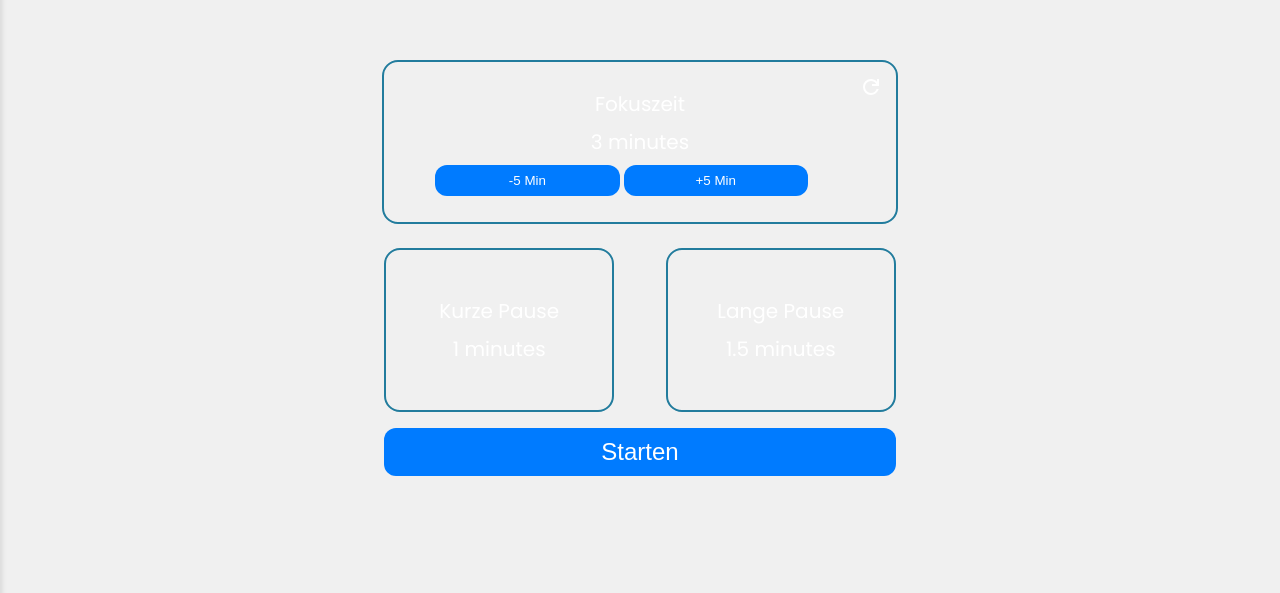
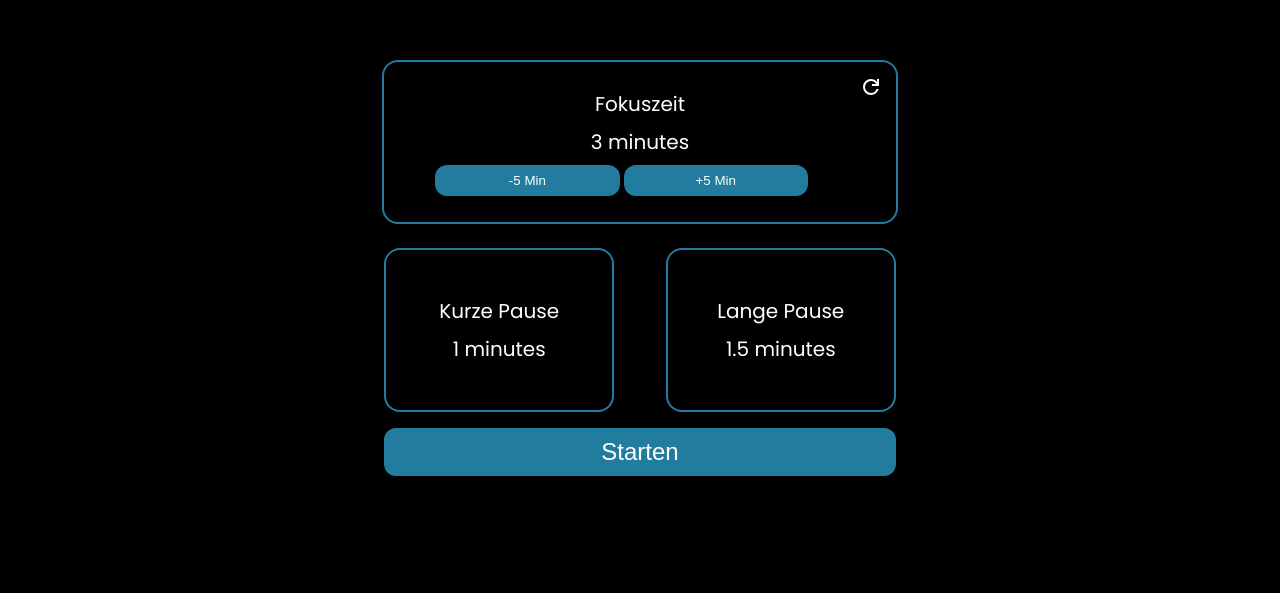
Before and after one commit to boguumi/studycraft, a plain HTML site: page pomodoro.html in a window 1280 px wide. Shown: the part 207-800 px from the top of the page. Drawn offline with Linux system fonts and the light colour scheme; no server answers.

Commit message:
Add files via upload

```diff
--- a/styles/dark.css
+++ /dev/null
@@ -1 +0,0 @@
-:root {}
--- a/styles/default.css
+++ b/styles/default.css
@@ -1,14 +1,5 @@
-body {
-    background-color: #f0f0f0;
-    color: #333;
+:root {
+    --color-main: #000;
+    --color-sec: #fff;
+    --color-accent: #227C9D;
 }
-
-.content {
-    border: 1px solid #ccc;
-    padding: 20px;
-}
-
-button {
-    background-color: #007bff;
-    color: white;
-}
```
